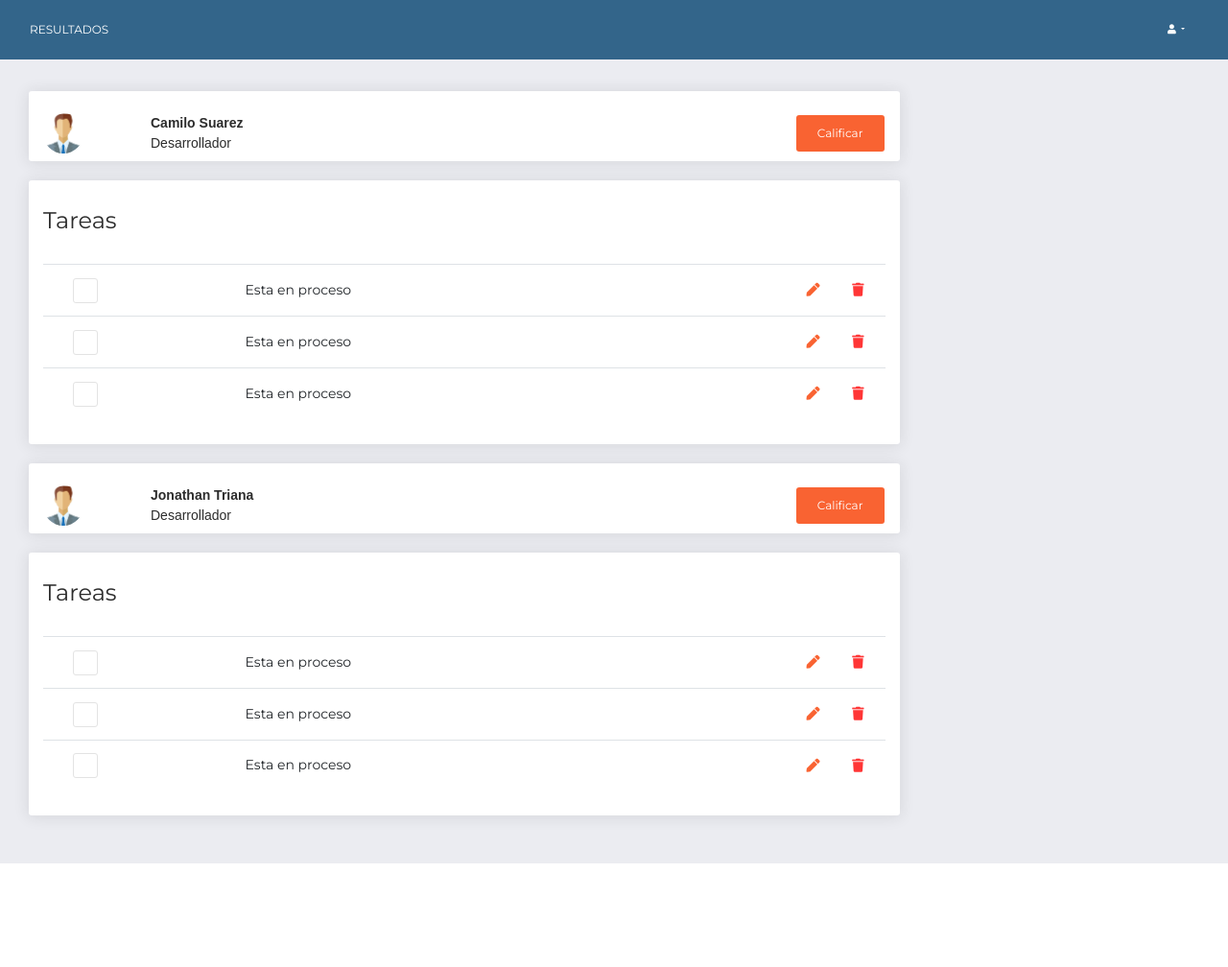
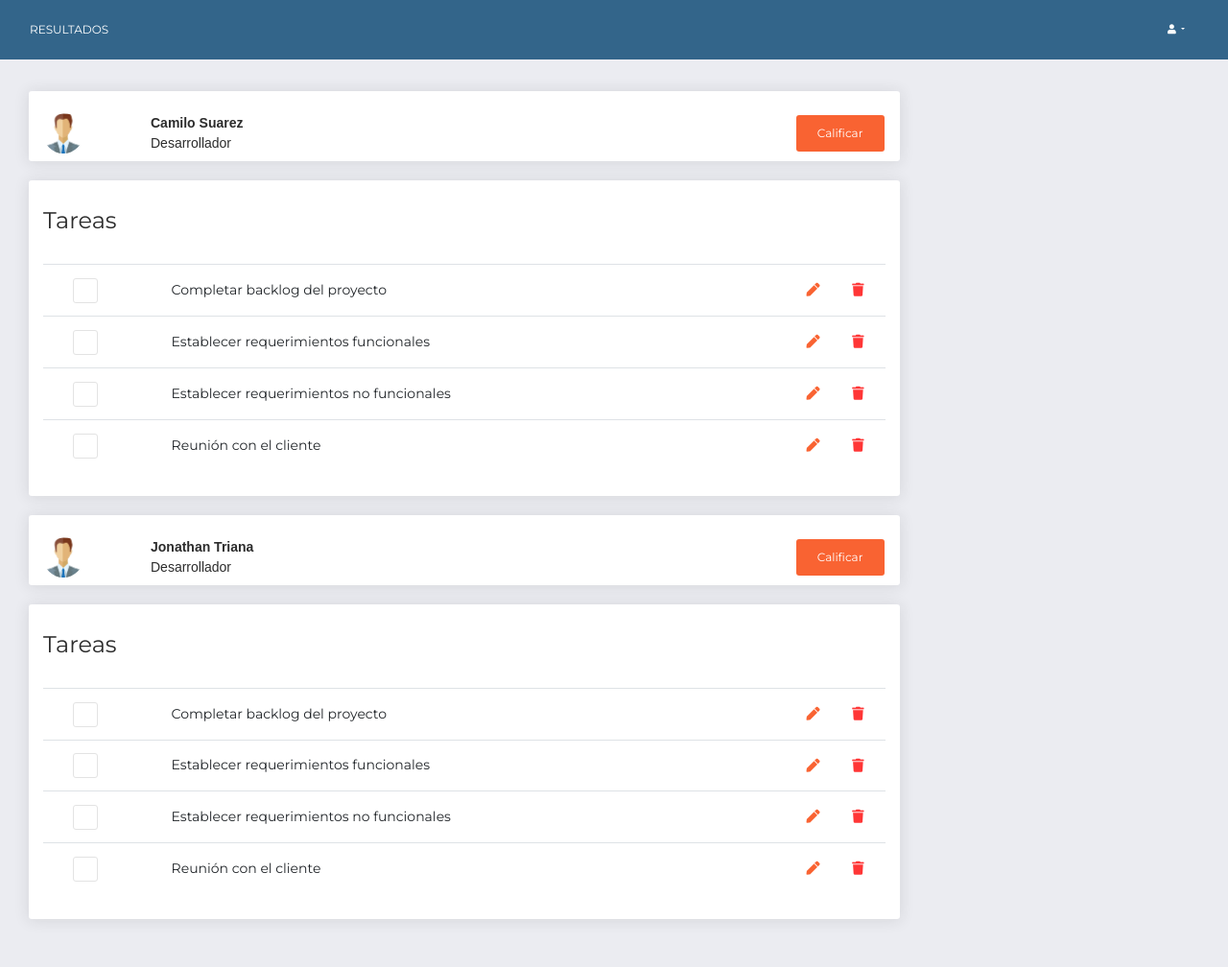
Before and after one commit to miguelmunoz2019/HelpEachOther, a Django app: page /WMP/equipo/ in a window 1280 px wide. Shown: the whole page at 96% size. Before the commit the page ends 900 px from the top, so only its background shows below. Run offline with Django 3.2, Linux system fonts and the light colour scheme; some libraries are stand-ins or nearby versions.

```diff
--- a/WMP/WMPApp/static/WMPApp/now.css
+++ b/WMP/WMPApp/static/WMPApp/now.css
@@ -1453,7 +1453,7 @@ a[data-toggle="collapse"][aria-expanded="true"] .caret,
 
 .form-check .form-check-sign::after {
   font-family: 'Nucleo Outline';
-  content: "\ea22";
+  content: "\✔️";
   top: 0px;
   text-align: center;
   font-size: 14px;
--- a/WMP/WMPApp/templates/WMPApp/equipo.html
+++ b/WMP/WMPApp/templates/WMPApp/equipo.html
@@ -46,7 +46,7 @@
                                                 </label>
                                             </div>
                                         </td>
-                                        <td>Esta en proceso</td>
+                                        <td>Completar backlog del proyecto</td>
                                         <td class="td-actions text-right">
                                             <button type="button" rel="tooltip" title="Edit Task"
                                                 class="btn btn-primary btn-link btn-sm">
@@ -67,7 +67,7 @@
                                                 </label>
                                             </div>
                                         </td>
-                                        <td>Esta en proceso</td>
+                                        <td>Establecer requerimientos funcionales</td>
                                         <td class="td-actions text-right">
                                             <button type="button" rel="tooltip" title="Edit Task"
                                                 class="btn btn-primary btn-link btn-sm">
@@ -88,7 +88,28 @@
                                                 </label>
                                             </div>
                                         </td>
-                                        <td>Esta en proceso</td>
+                                        <td>Establecer requerimientos no funcionales</td>
+                                        <td class="td-actions text-right">
+                                            <button type="button" rel="tooltip" title="Edit Task"
+                                                class="btn btn-primary btn-link btn-sm">
+                                                <i class="fas fa-pen"></i>
+                                            </button>
+                                            <button type="button" rel="tooltip" title="Remove"
+                                                class="btn btn-danger btn-link btn-sm">
+                                                <i class="fas fa-trash"></i>
+                                            </button>
+                                        </td>
+                                    </tr>
+                                    <tr>
+                                        <td>
+                                            <div class="form-check">
+                                                <label class="form-check-label">
+                                                    <input class="form-check-input" type="checkbox">
+                                                    <span class="form-check-sign"></span>
+                                                </label>
+                                            </div>
+                                        </td>
+                                        <td>Reunión con el cliente</td>
                                         <td class="td-actions text-right">
                                             <button type="button" rel="tooltip" title="Edit Task"
                                                 class="btn btn-primary btn-link btn-sm">
--- a/WMP/WMPApp/templates/base.html
+++ b/WMP/WMPApp/templates/base.html
@@ -22,6 +22,21 @@
 </head>
 
 <body>
+  <script type="text/javascript">
+  <!--
+      function mostrar(id) {
+         var e = document.getElementById(id);
+         if(e.style.visibility == 'visible')
+           e.style.visibility = 'hidden';
+         else
+         {
+           e.style.visibility = 'visible';
+           e.style.opacity = '1';
+         }
+
+      }
+  //-->
+  </script>
     <div class="wrapper">
         <div class="sidebar" data-color="red">
             <div class="logo">
@@ -65,14 +80,14 @@
                     <div class="collapse navbar-collapse justify-content-end">
                         <ul class="navbar-nav">
                             <li class="nav-item dropdown">
-                                <a class="nav-link dropdown-toggle" id="navbarDropdownMenuLink" data-toggle="dropdown"
+                                <a href="#" onclick="mostrar('foo');" class="nav-link dropdown-toggle" id="navbarDropdownMenuLink" data-toggle="dropdown"
                                     aria-haspopup="true" aria-expanded="false">
                                     <i class="fas fa-user"></i>
                                     <p class="d-lg-none d-md-block">
                                         Account
                                     </p>
                                 </a>
-                                <div class="dropdown-menu dropdown-menu-right" aria-labelledby="navbarDropdownMenuLink">
+                                <div id="foo" class="dropdown-menu dropdown-menu-right" aria-labelledby="navbarDropdownMenuLink">
                                     <a class="dropdown-item" href="#">Perfil</a>
                                     <a class="dropdown-item" href="#">Configuracion</a>
                                     <div class="dropdown-divider"></div>
@@ -91,6 +106,7 @@
         </div>
     </div>
 </body>
+
 <script type="text/javascript" src="//code.jquery.com/jquery-1.11.1.min.js"></script>
 <script type="text/javascript" src="//maxcdn.bootstrapcdn.com/bootstrap/3.3.0/js/bootstrap.min.js"></script>
 
```
Also changed, not shown: WMP/WMPApp/static/WMPApp/chartEsperado.js (+6 -6 lines).
